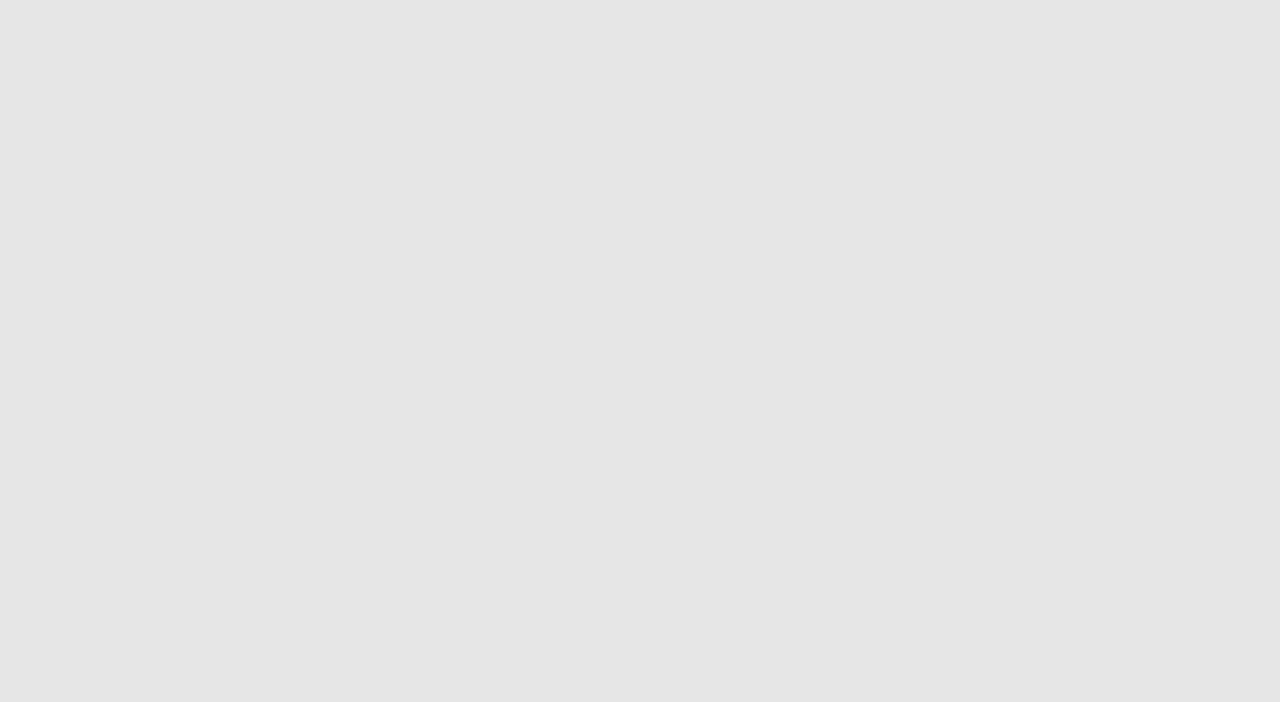
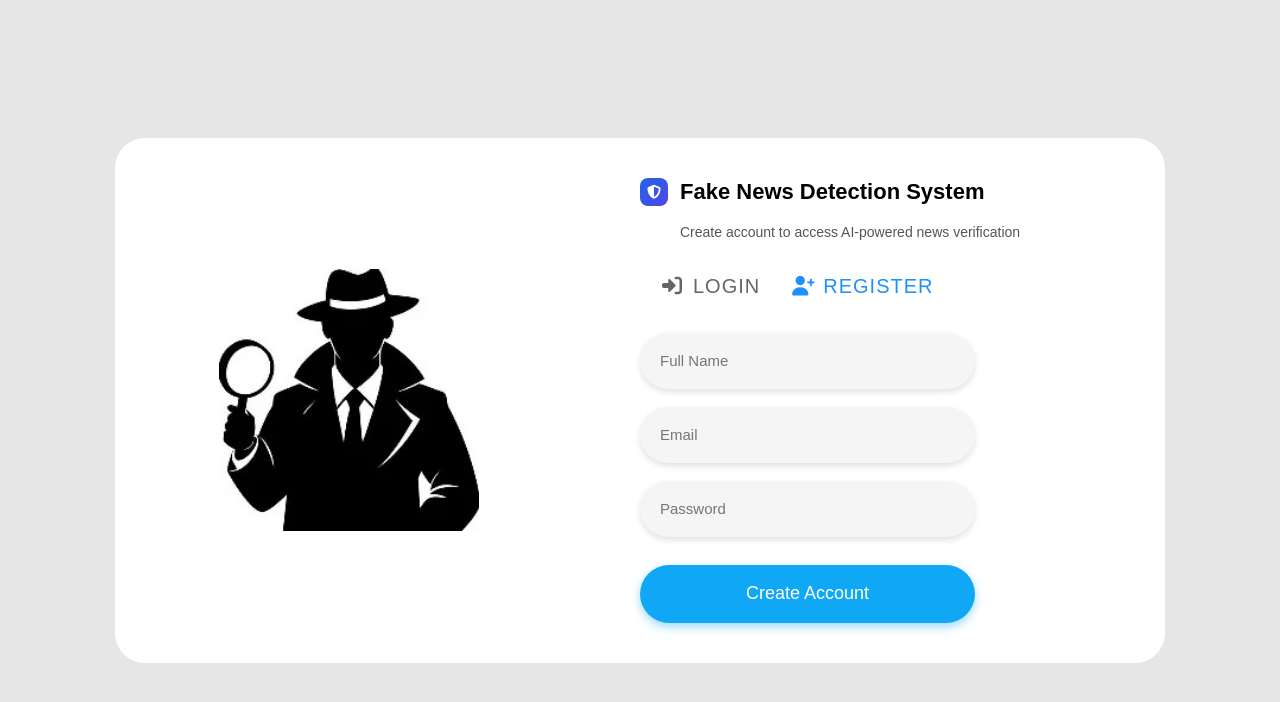
Before and after one commit to SyedKamalIrfanSG/FND, a React (Vite) app in the folder FakeNewsDetector/: page /register in a window 1280 px wide. Before the commit this address had no page. Shown: the top 702 px of the page. Built offline with nearby package versions, Linux system fonts and the light colour scheme.

Commit message:
register page added

```diff
--- a/FakeNewsDetector/src/App.jsx
+++ b/FakeNewsDetector/src/App.jsx
@@ -1,6 +1,7 @@
 import { BrowserRouter, Routes, Route } from "react-router-dom";
 
 import Login from "./pages/Login";
+import Register from "./pages/Register";
 
 function App() {
   return (
@@ -12,6 +13,11 @@ function App() {
           element={<Login />}
         />
 
+        <Route
+          path="/register"
+          element={<Register />}
+        />
+
       </Routes>
     </BrowserRouter>
   );
--- /dev/null
+++ b/FakeNewsDetector/src/pages/register.jsx
@@ -0,0 +1,86 @@
+import { Link } from "react-router-dom";
+import "../styles/register.css";
+
+function Register() {
+  return (
+    <div className="main-container">
+
+      {/* LEFT IMAGE */}
+      <div className="left-section">
+        <img
+          src="/detective.jpeg"
+          alt="detective"
+          width="300"></img>
+      </div>
+
+      {/* RIGHT SECTION */}
+      <div className="right-section">
+
+        {/* LOGO */}
+        <div className="logo-title">
+
+          <div className="logo-box">
+            <i className="fa-solid fa-shield-halved"></i>
+          </div>
+
+          <h1>Fake News Detection System</h1>
+
+        </div>
+
+        <p className="subtitle">
+          Create account to access AI-powered news verification
+        </p>
+
+        {/* TABS */}
+        <div className="tabs">
+
+          <Link to="/" className="tab">
+            <i className="fa-solid fa-right-to-bracket"></i>
+            LOGIN
+          </Link>
+
+          <Link to="/register" className="tab active">
+            <i className="fa-solid fa-user-plus"></i>
+            REGISTER
+
+          </Link>
+
+        </div>
+
+        {/* FORM */}
+        <form>
+
+          <input
+            type="text"
+            placeholder="Full Name"
+            required
+          />
+
+          <input
+            type="email"
+            placeholder="Email"
+            required
+          />
+
+          <input
+            type="password"
+            placeholder="Password"
+            required
+          />
+
+          <button
+            type="submit"
+            className="signin-btn"
+          >
+            Create Account
+          </button>
+
+        </form>
+
+      </div>
+
+    </div>
+  );
+}
+
+export default Register;
--- /dev/null
+++ b/FakeNewsDetector/src/styles/register.css
@@ -0,0 +1,142 @@
+*{
+    margin:0;
+    padding:0;
+    box-sizing:border-box;
+    font-family:Arial, Helvetica, sans-serif;
+}
+
+body{
+    background:#e6e6e6;
+}
+
+.main-container{
+    width:1050px;
+    background:white;
+    border-radius:30px;
+    padding:40px;
+    display:flex;
+    align-items:center;
+    justify-content:space-between;
+    margin:40px auto;
+}
+
+.left-section{
+    width:40%;
+    display:flex;
+    justify-content:center;
+    align-items:center;
+}
+
+.left-section img{
+    width:260px;
+}
+
+.right-section{
+    width:50%;
+}
+
+.logo-title{
+    display:flex;
+    align-items:center;
+    gap:12px;
+    margin-bottom:18px;
+}
+
+.logo-box{
+    width:28px;
+    height:28px;
+    border-radius:8px;
+    background:linear-gradient(135deg,#2563eb,#4f46e5);
+    display:flex;
+    justify-content:center;
+    align-items:center;
+}
+
+.logo-box i{
+    color:white;
+    font-size:14px;
+}
+
+.logo-title h1{
+    font-size:22px;
+    font-weight:700;
+    color:black;
+}
+
+.subtitle{
+    color:#555;
+    font-size:14px;
+    margin-bottom:35px;
+    margin-left:40px;
+}
+
+.tabs{
+    display:flex;
+    gap:30px;
+    margin-bottom:35px;
+    margin-left:20px;
+}
+
+.tab{
+    text-decoration:none;
+    color:#666;
+    font-size:20px;
+    letter-spacing:1px;
+}
+
+.tab i{
+    margin-right:8px;
+}
+
+.tab.active{
+    color:#1e90ff;
+}
+
+form{
+    display:flex;
+    flex-direction:column;
+    gap:18px;
+}
+
+form input{
+    width:100%;
+    height:56px;
+    border:none;
+    outline:none;
+    background:#f5f5f5;
+    border-radius:30px;
+    padding:0 20px;
+    font-size:15px;
+    box-shadow:0 3px 6px rgba(0,0,0,0.12);
+}
+
+.signin-btn{
+    width:100%;
+    height:58px;
+    background:#10a8f5;
+    color:white;
+    border:none;
+    cursor:pointer;
+    border-radius:30px;
+    font-size:18px;
+    margin-top:10px;
+    box-shadow:0 4px 10px rgba(16,168,245,0.4);
+}
+
+@media(max-width:900px){
+
+    .main-container{
+        width:95%;
+        flex-direction:column;
+        gap:30px;
+    }
+
+    .left-section,
+    .right-section{
+        width:100%;
+    }
+
+    .left-section img{
+        width:200px;
+    }
+}
```
